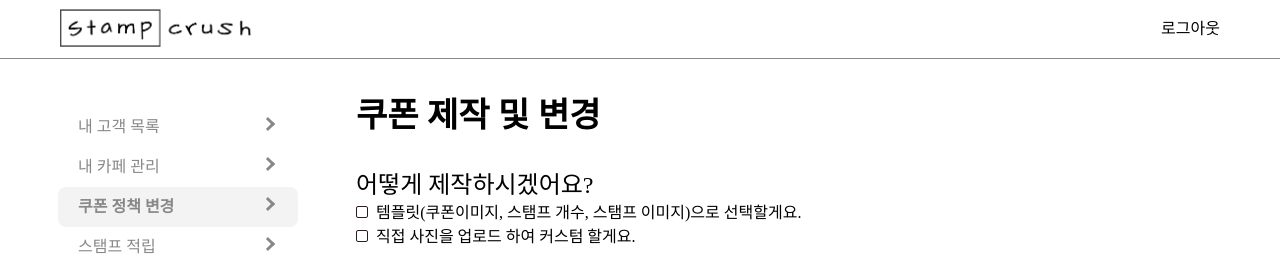
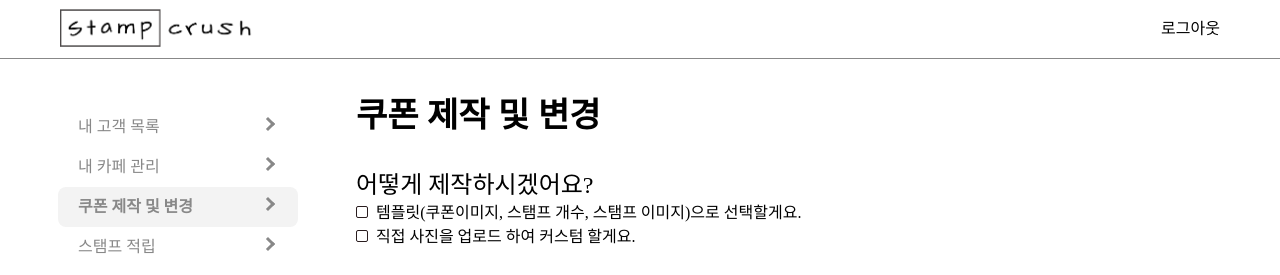
Before and after one commit to woowacourse-teams/2023-stamp-crush, a React app in the folder frontend/: page /admin/modify-coupon-policy in a window 1280 px wide. Shown: the top 275 px of the page. Built offline with nearby package versions, Linux system fonts and the light colour scheme.

Commit message:
chore: PageTitle과 맞지 않던 부분 수정

```diff
--- a/frontend/src/components/SideBar/PageSideBar.tsx
+++ b/frontend/src/components/SideBar/PageSideBar.tsx
@@ -6,7 +6,7 @@ import { PageSideBarWrapper } from './style';
 const SIDE_BAR_OPTIONS: Option[] = [
   { key: '내 고객 목록', value: ROUTER_PATH.customerList },
   { key: '내 카페 관리', value: ROUTER_PATH.manageCafe },
-  { key: '쿠폰 정책 변경', value: ROUTER_PATH.modifyCouponPolicy },
+  { key: '쿠폰 제작 및 변경', value: ROUTER_PATH.modifyCouponPolicy },
   { key: '스탬프 적립', value: ROUTER_PATH.enterStamp },
   { key: '리워드 사용', value: ROUTER_PATH.enterReward },
 ];
```
